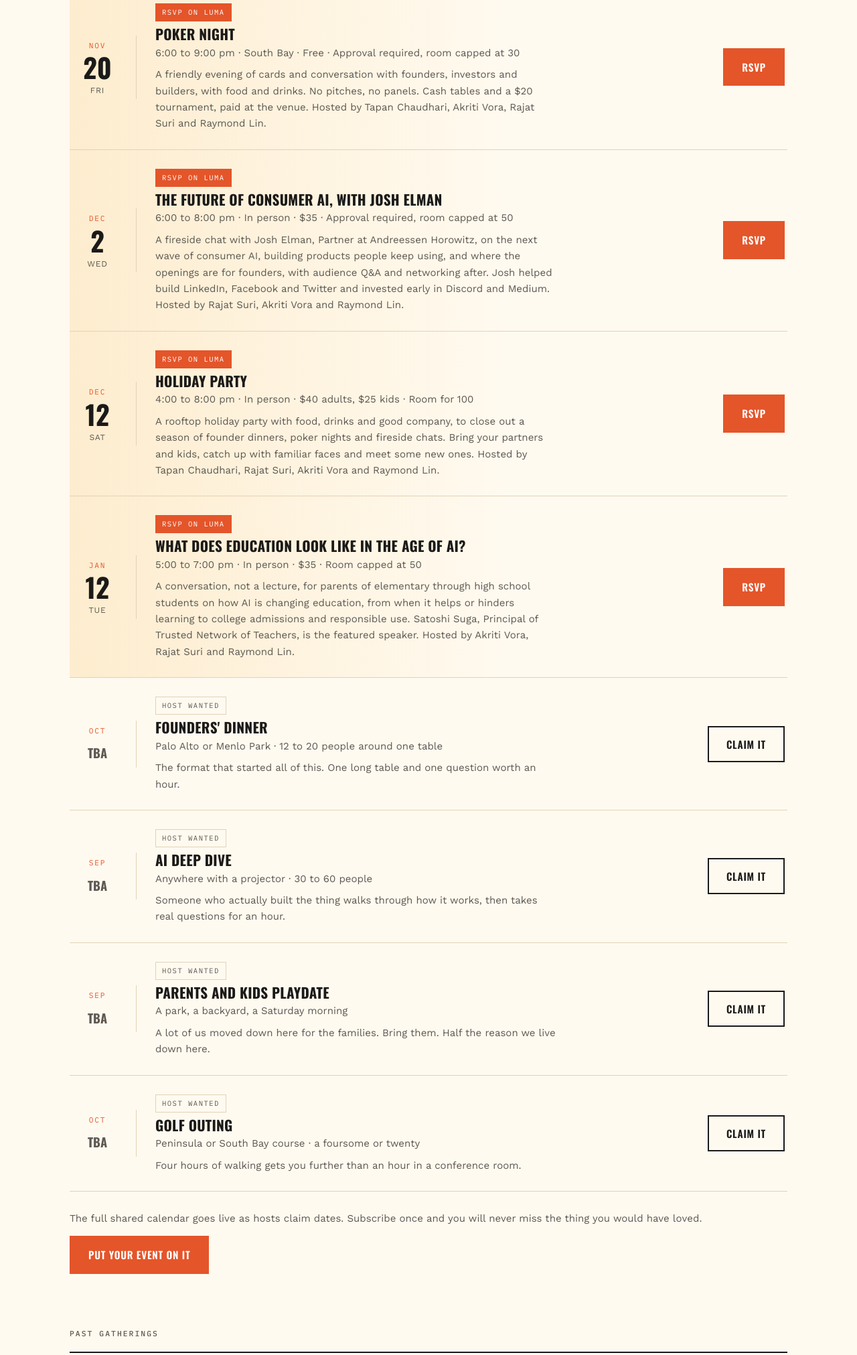
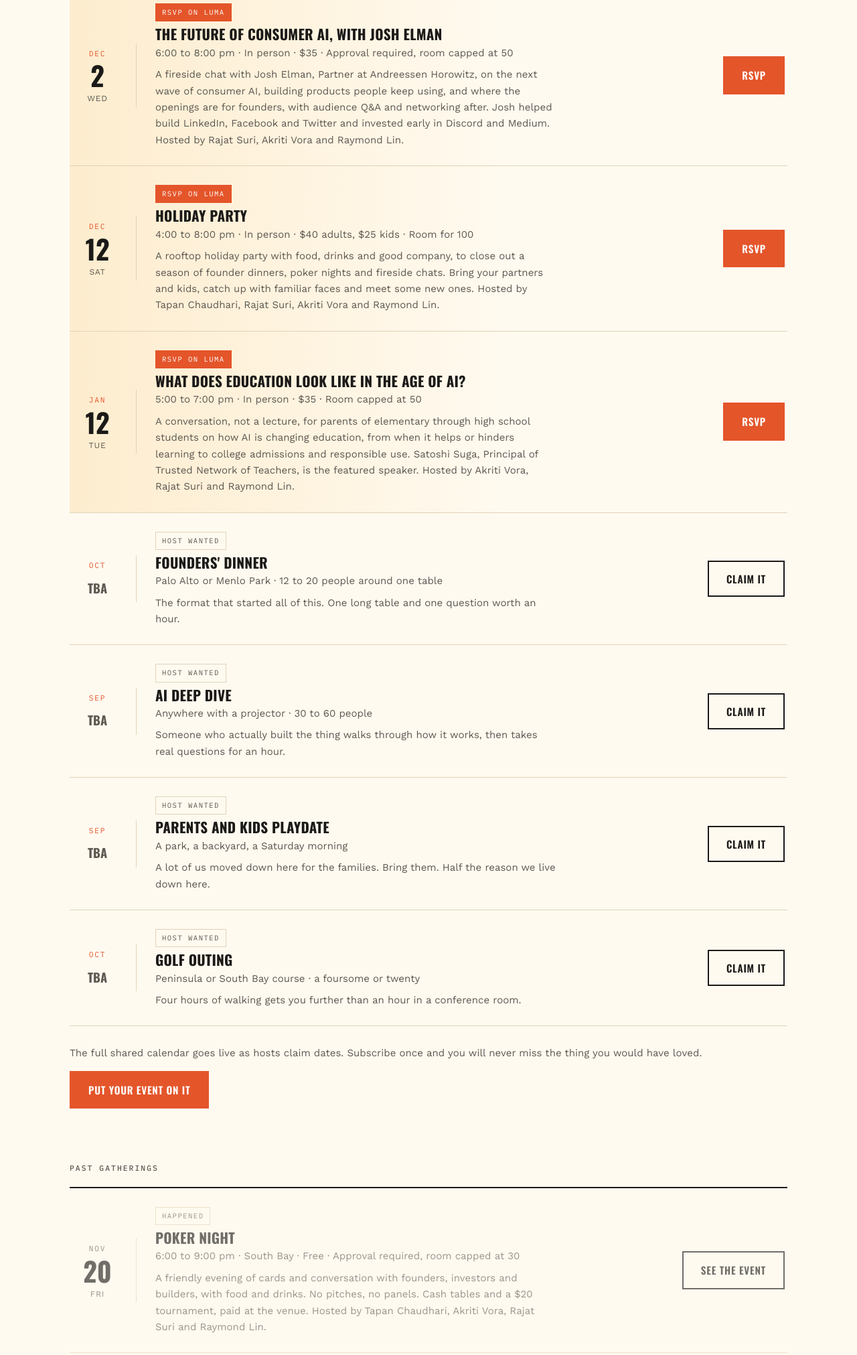
Before and after one commit to randor1234/southbayrenaissance, a plain HTML site: page index.html in a window 1280 px wide. Shown: the part 2553-4576 px from the top of the page at 67% size. Drawn offline with nearby package versions, Linux system fonts and the light colour scheme; a script that the page names is missing.

Commit message:
Move Poker Night to past gatherings
Co-Authored-By: Claude Opus 5.5 <noreply@anthropic.com>
Claude-Session: https://claude.ai/code/session_01T3rKLUT7dGA6ek3W2qNDC8

```diff
--- a/index.html
+++ b/index.html
@@ -547,21 +547,6 @@ a:focus-visible, .way:focus-visible{outline:3px solid var(--orange); outline-off
 
       <div class="ev open">
         <div class="dchip">
-          <span class="mo">Nov</span>
-          <span class="dy">20</span>
-          <span class="wd">Fri</span>
-        </div>
-        <div>
-          <span class="badge live">RSVP on Luma</span>
-          <h3>Poker Night</h3>
-          <p class="meta">6:00 to 9:00 pm &middot; South Bay &middot; Free &middot; Approval required, room capped at 30</p>
-          <p class="desc">A friendly evening of cards and conversation with founders, investors and builders, with food and drinks. No pitches, no panels. Cash tables and a $20 tournament, paid at the venue. Hosted by Tapan Chaudhari, Akriti Vora, Rajat Suri and Raymond Lin.</p>
-        </div>
-        <a class="btn btn-primary" href="https://luma.com/xshwh9lo" target="_blank" rel="noopener">RSVP</a>
-      </div>
-
-      <div class="ev open">
-        <div class="dchip">
           <span class="mo">Dec</span>
           <span class="dy">2</span>
           <span class="wd">Wed</span>
@@ -658,6 +643,21 @@ a:focus-visible, .way:focus-visible{outline:3px solid var(--orange); outline-off
     <div class="pastwrap">
       <p class="eyebrow pasthead">Past gatherings</p>
       <div class="cal">
+
+      <div class="ev done">
+        <div class="dchip">
+          <span class="mo">Nov</span>
+          <span class="dy">20</span>
+          <span class="wd">Fri</span>
+        </div>
+        <div>
+          <span class="badge">Happened</span>
+          <h3>Poker Night</h3>
+          <p class="meta">6:00 to 9:00 pm &middot; South Bay &middot; Free &middot; Approval required, room capped at 30</p>
+          <p class="desc">A friendly evening of cards and conversation with founders, investors and builders, with food and drinks. No pitches, no panels. Cash tables and a $20 tournament, paid at the venue. Hosted by Tapan Chaudhari, Akriti Vora, Rajat Suri and Raymond Lin.</p>
+        </div>
+        <a class="btn btn-outline" href="https://luma.com/xshwh9lo" target="_blank" rel="noopener">See the event</a>
+      </div>
 
       <div class="ev done">
         <div class="dchip">
```
